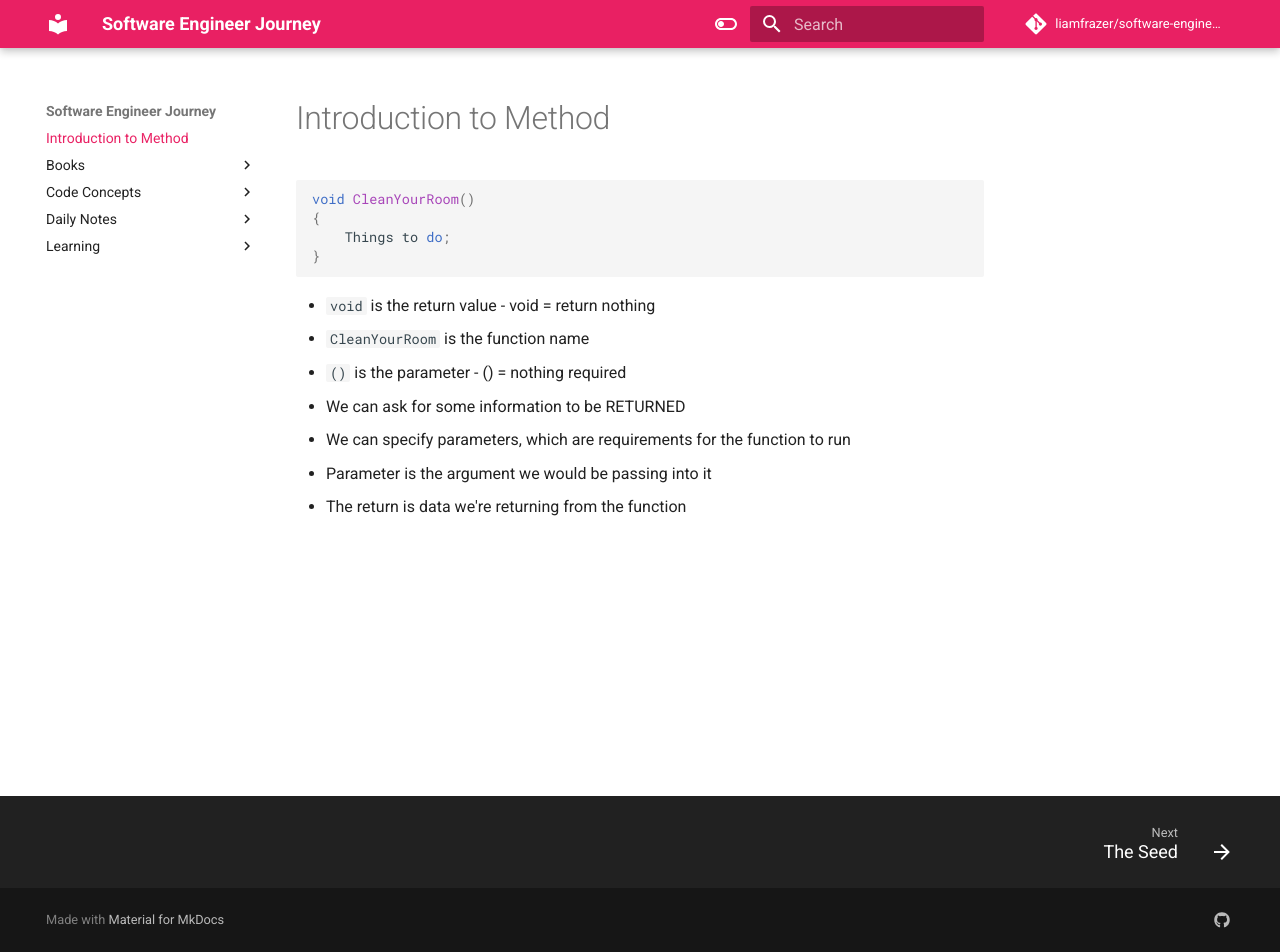
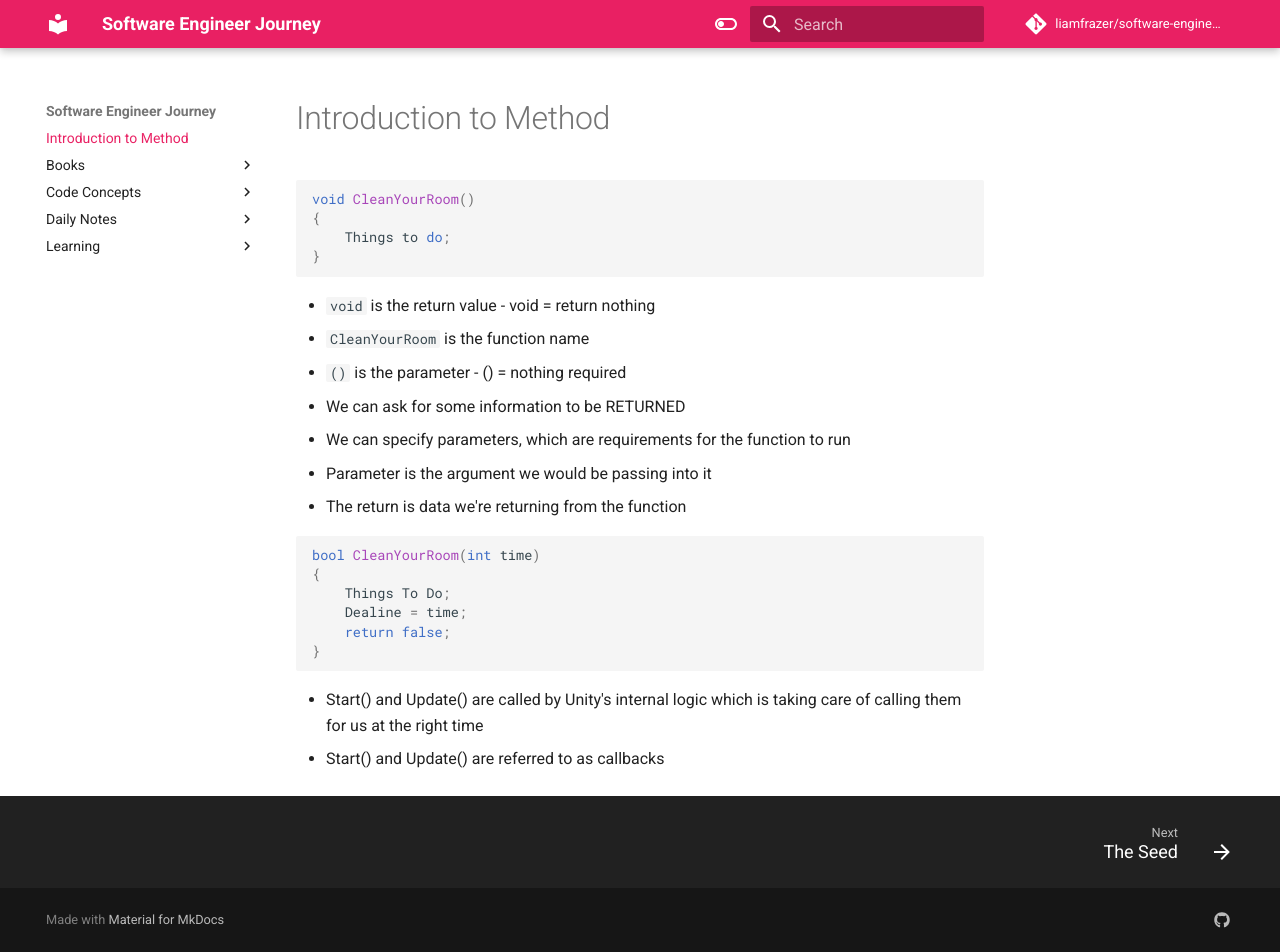
Before and after one commit to liamfrazer/software-engineer-journey, an MkDocs documentation site: the page built from docs/Introduction to Method.md, in a window 1280 px wide and 952 px high. Built offline with MkDocs 1.6.1 and Material for MkDocs 9.7.7, drawn with Linux system fonts in a browser that asks for light colours; comment, search, counter and statistics services are not loaded.

Commit message:
vault backup: 2024-01-22 20:05:30

````diff
--- a/docs/Introduction to Method.md
+++ b/docs/Introduction to Method.md
@@ -20,3 +20,16 @@ void CleanYourRoom()
 
 * Parameter is the argument we would be passing into it
 * The return is data we're returning from the function
+
+```c#
+bool CleanYourRoom(int time)
+{
+	Things To Do;
+	Dealine = time;
+	return false;
+}
+```
+
+
+* Start() and Update() are called by Unity's internal logic which is taking care of calling them for us at the right time
+* Start() and Update() are referred to as callbacks
````
